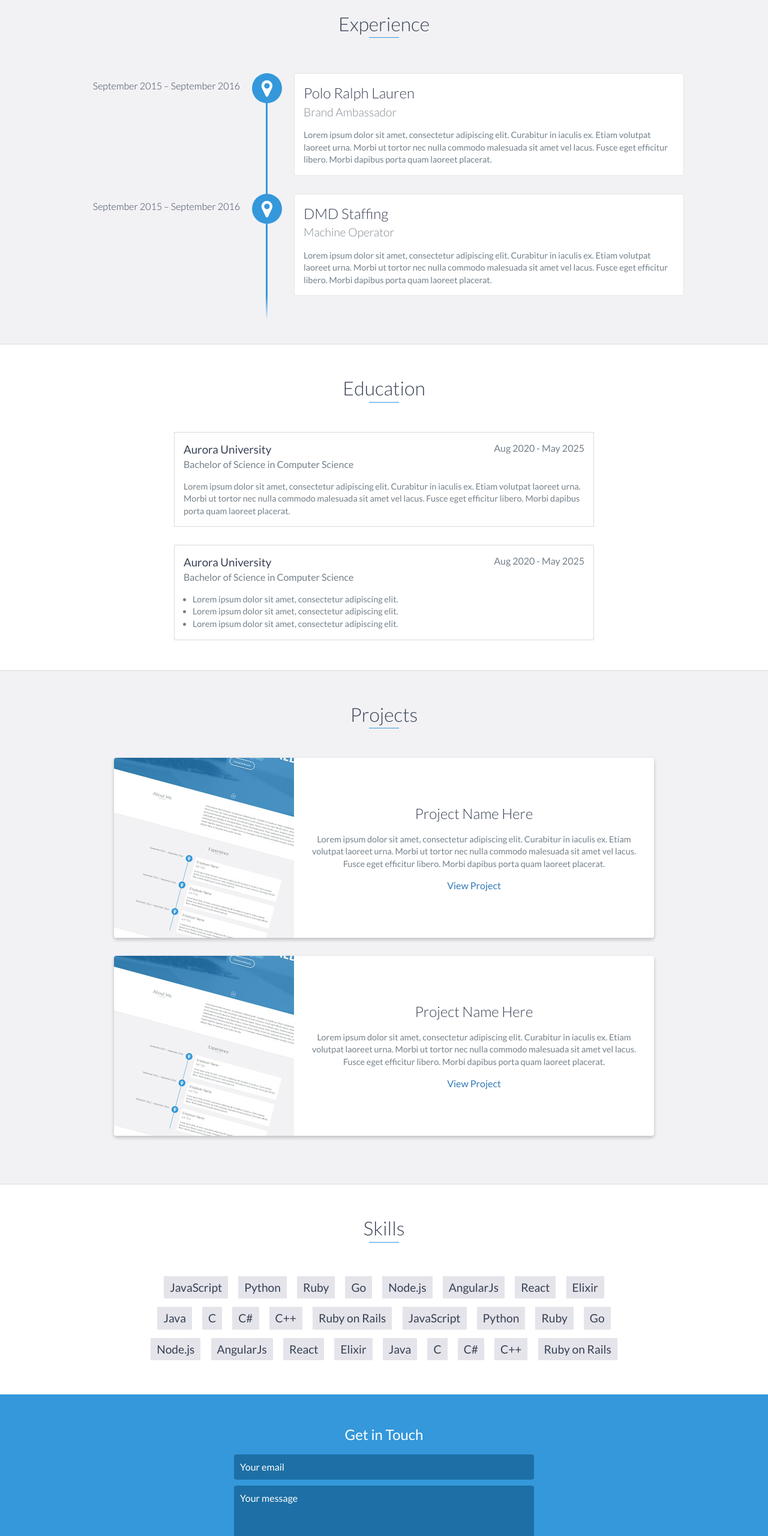
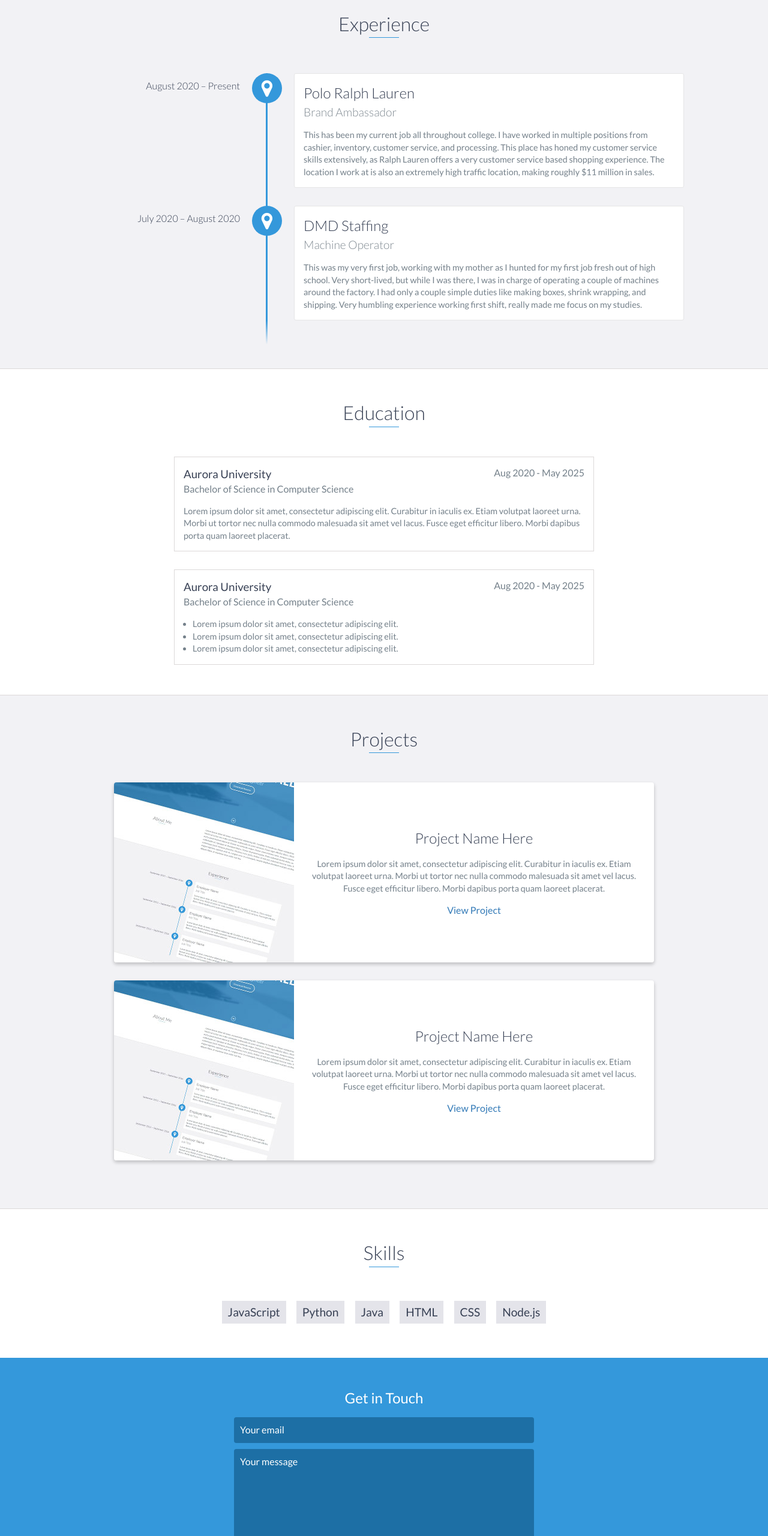
Before and after one commit to Andry20021/Andry20021.github.io, a website: page index.html in a window 1280 px wide. Shown: the part 1060-3620 px from the top of the page at 60% size. Drawn offline with nearby package versions, Linux system fonts and the light colour scheme; files whose address does not match are found by name.

Commit message:
Changes to dates and added job descriptions

```diff
--- a/index.html
+++ b/index.html
@@ -50,7 +50,7 @@
         <div id="lead-content">
             <h1>Andry Astorga</h1>
             <h2>Software Engineer</h2>
-            <a href="#" class="btn-rounded-white">Download Resume</a>
+            <a href="pdfs/Resume.pdf" download="Resume.pdf" class="btn-rounded-white">Download Resume</a>
         </div>
         <!-- End #lead-content -->
 
@@ -84,19 +84,25 @@
     <div id="experience" class="background-alt">
         <h2 class="heading">Experience</h2>
         <div id="experience-timeline">
-            <div data-date="September 2015 – September 2016">
+            <div data-date="August 2020 – Present">
                 <h3>Polo Ralph Lauren</h3>
                 <h4>Brand Ambassador</h4>
                 <p>
-                    Lorem ipsum dolor sit amet, consectetur adipiscing elit. Curabitur in iaculis ex. Etiam volutpat laoreet urna. Morbi ut tortor nec nulla commodo malesuada sit amet vel lacus. Fusce eget efficitur libero. Morbi dapibus porta quam laoreet placerat.
+                    This has been my current job all throughout college. I have worked in multiple positions from
+                    cashier, inventory, customer service, and processing. This place has honed my customer service
+                    skills extensively, as Ralph Lauren offers a very customer service based shopping experience. The location
+                    I work at is also an extremely high traffic location, making roughly $11 million in sales.
                 </p>
             </div>
 
-            <div data-date="September 2015 – September 2016">
+            <div data-date="July 2020 – August 2020">
                 <h3>DMD Staffing</h3>
                 <h4>Machine Operator</h4>
                 <p>
-                    Lorem ipsum dolor sit amet, consectetur adipiscing elit. Curabitur in iaculis ex. Etiam volutpat laoreet urna. Morbi ut tortor nec nulla commodo malesuada sit amet vel lacus. Fusce eget efficitur libero. Morbi dapibus porta quam laoreet placerat.
+                    This was my very first job, working with my mother as I hunted for my first job fresh out of high
+                    school. Very short-lived, but while I was there, I was in charge of operating a couple of machines
+                    around the factory. I had only a couple simple duties like making boxes, shrink wrapping, and
+                    shipping. Very humbling experience working first shift, really made me focus on my studies.
                 </p>
             </div>
 
@@ -182,36 +188,15 @@
         </div>
     </div>
     <!-- End #projects -->
-
     <div id="skills">
         <h2 class="heading">Skills</h2>
         <ul>
             <li>JavaScript</li>
             <li>Python</li>
-            <li>Ruby</li>
-            <li>Go</li>
+            <li>Java</li>
+            <li>HTML</li>
+            <li>CSS</li>
             <li>Node.js</li>
-            <li>AngularJs</li>
-            <li>React</li>
-            <li>Elixir</li>
-            <li>Java</li>
-            <li>C</li>
-            <li>C#</li>
-            <li>C++</li>
-            <li>Ruby on Rails</li>
-            <li>JavaScript</li>
-            <li>Python</li>
-            <li>Ruby</li>
-            <li>Go</li>
-            <li>Node.js</li>
-            <li>AngularJs</li>
-            <li>React</li>
-            <li>Elixir</li>
-            <li>Java</li>
-            <li>C</li>
-            <li>C#</li>
-            <li>C++</li>
-            <li>Ruby on Rails</li>
         </ul>
     </div>
     <!-- End #skills -->
@@ -235,7 +220,7 @@
             <div class="row">
                 <div class="col-sm-5 copyright">
                     <p>
-                        Copyright &copy; <span id="current-year">2022</span> YOUR NAME
+                        Copyright &copy; <span id="current-year">2023</span> Andry Astorga
                     </p>
                 </div>
                 <div class="col-sm-2 top">
```
Also changed, not shown: 1 other file.
